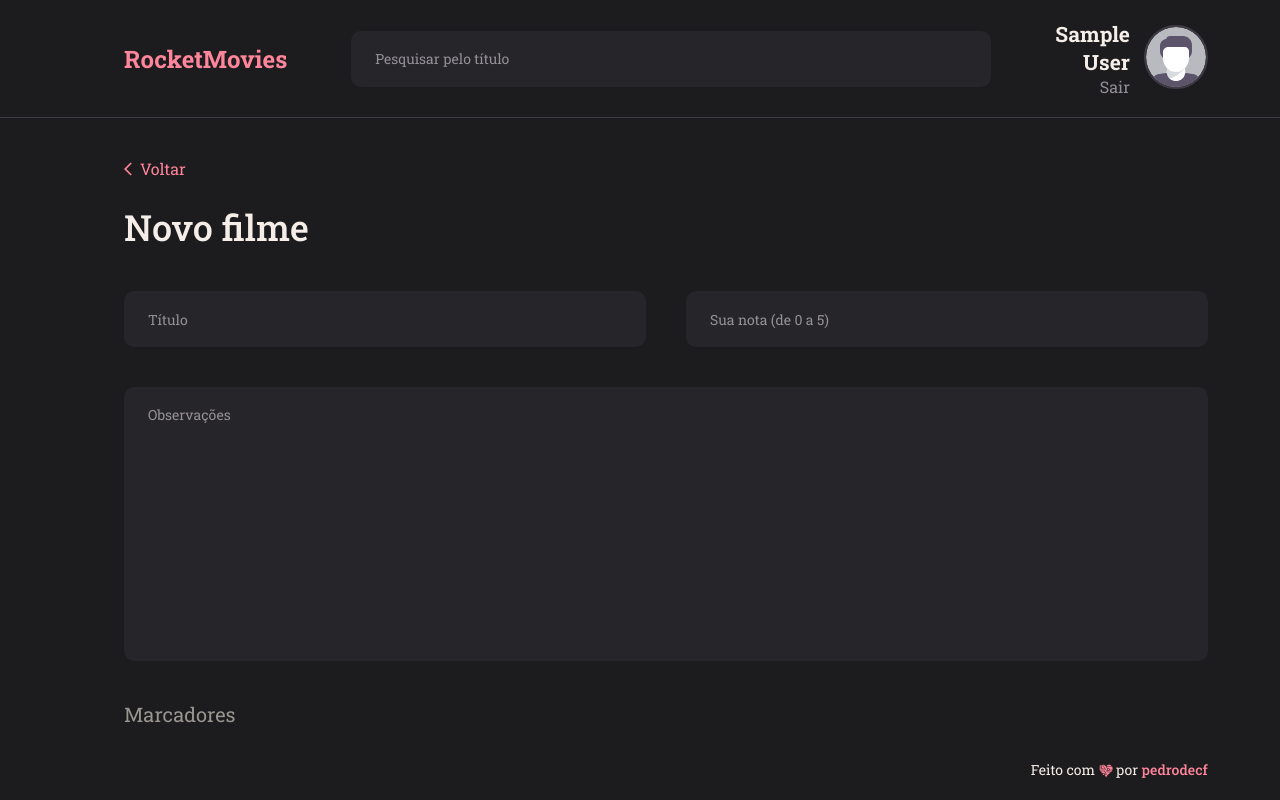
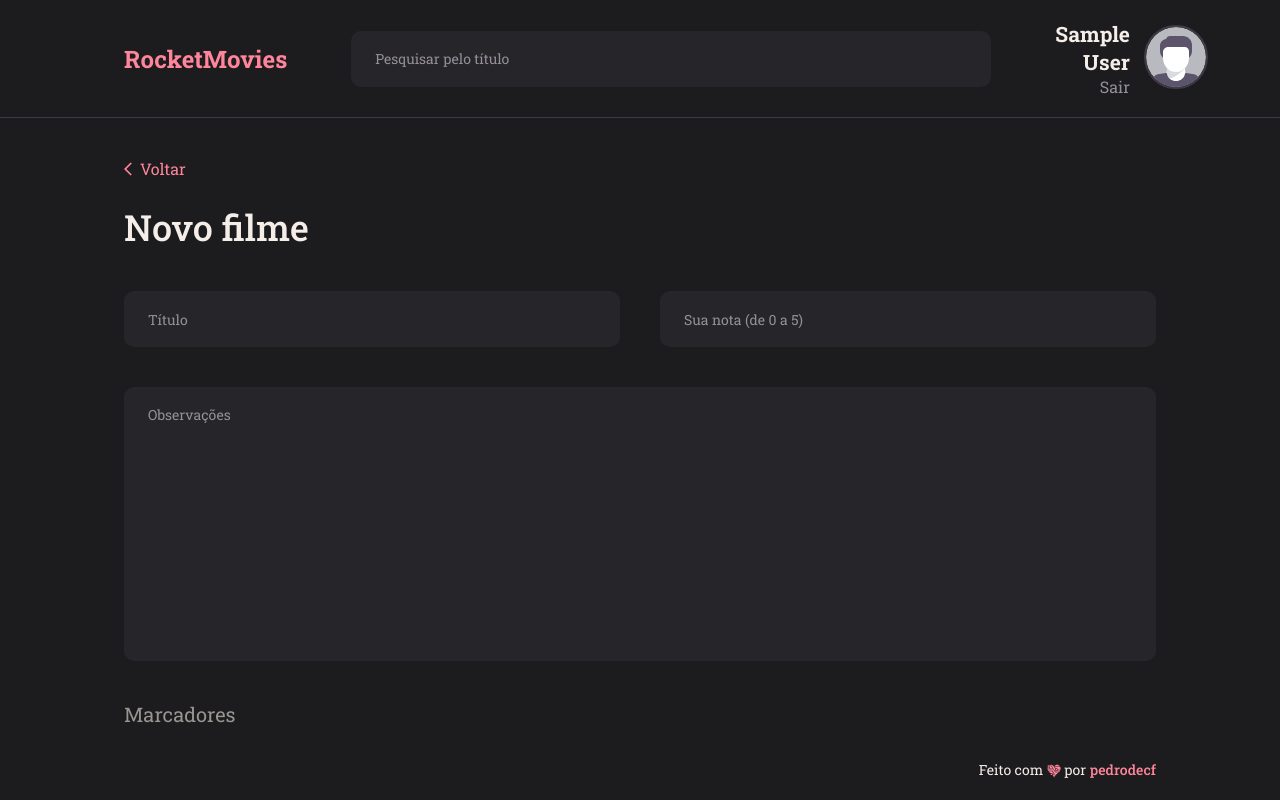
Before and after one commit to pedrodecf/front-end-rocketmovies, a React (Vite) app: page /new in a window 1280 px wide. Built offline with nearby package versions, Linux system fonts and the light colour scheme; sample sign-in values are in the browser's storage.

Commit message:
feat: arrumando tamanho de divs

```diff
--- a/src/components/Note/styles.js
+++ b/src/components/Note/styles.js
@@ -22,7 +22,7 @@ export const Container = styled.div`
 
   > p {
     color: var(--note-color);
-    font-family: 1.6rem;
+    font-family: 3.6rem;
     font-weight: 400;
     overflow: hidden;
     display: -webkit-box;
--- a/src/pages/New/styles.js
+++ b/src/pages/New/styles.js
@@ -3,11 +3,13 @@ import styled from "styled-components"
 export const Container = styled.div`
   width: 100%;
   height: 100vh;
-  display: grid;
+  display: flex;
+  flex-direction: column;
+  /* display: grid;
   grid-template-areas:
     "header"
     "content"
-    "footer";
+    "footer"; */
   overflow-y: hidden;
 
   > main {
--- a/src/pages/View/styles.js
+++ b/src/pages/View/styles.js
@@ -12,14 +12,9 @@ export const Container = styled.div`
     "footer"; */
   overflow-y: hidden;
 
-  > main {
-    height: 100%;
-    grid-area: content;
-    overflow-y: auto;
-  }
-
   > div.data {
     height: 100%;
+    overflow-y: auto;
   }
 `
 
@@ -89,6 +84,8 @@ export const Info = styled.div`
 `
 
 export const Resume = styled.div`
+  height: 100%;
+  overflow-y: auto;
   padding: 0 12.4rem 0;
   text-align: justify;
   font-size: 1.8rem;
```
